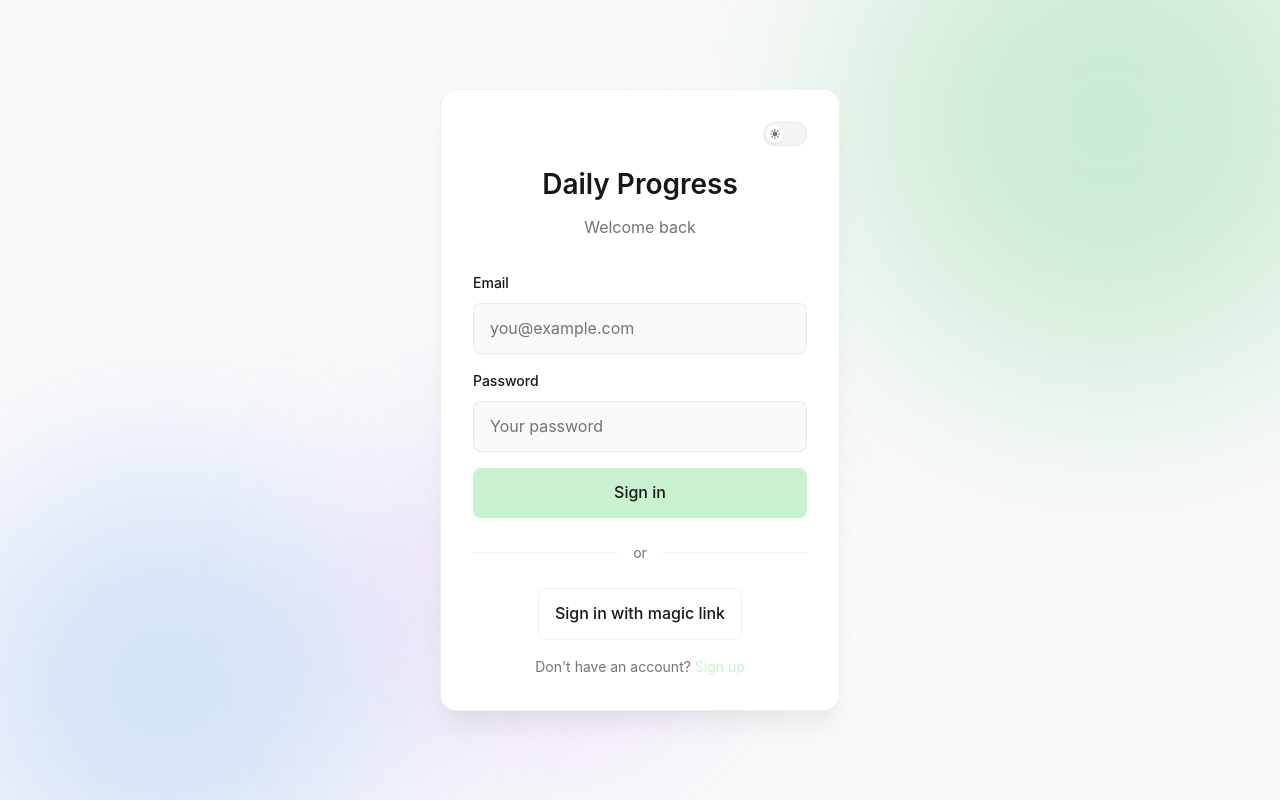
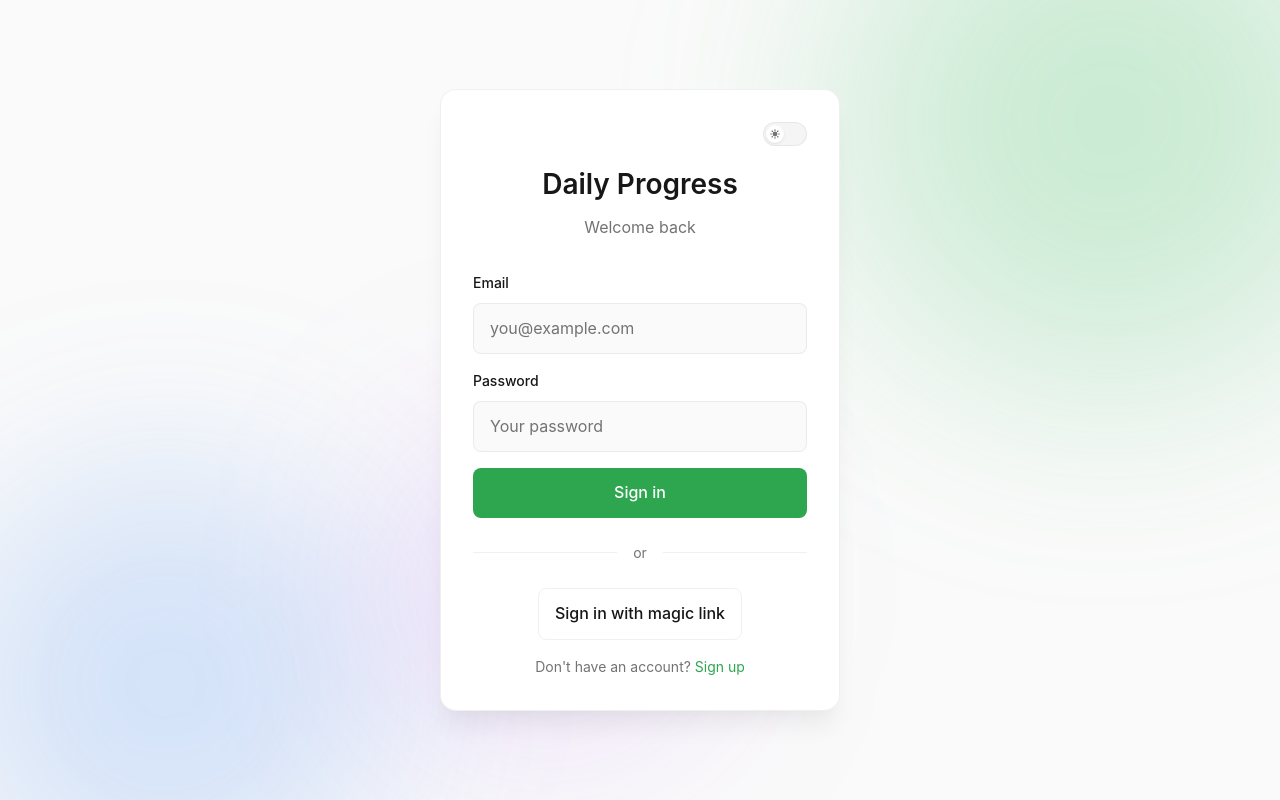
Before and after one commit to skip5this/daily-progress, a React (Vite) app: page / in a window 1280 px wide. Built offline with nearby package versions, Linux system fonts and the light colour scheme; no server answers.

Commit message:
Use darker green for light mode, mint green for dark mode

```diff
--- a/src/components/ui/Button.tsx
+++ b/src/components/ui/Button.tsx
@@ -25,7 +25,7 @@ export const Button: React.FC<ButtonProps> = ({
             case 'primary':
                 return {
                     background: 'var(--accent)',
-                    color: '#1a1a1a',
+                    color: 'var(--accent-text)',
                 };
             case 'secondary':
                 return {
--- a/src/index.css
+++ b/src/index.css
@@ -10,10 +10,11 @@
   --muted: #737373;
   --muted-bg: #f5f5f5;
 
-  /* Primary accent - mint green */
-  --accent: #C9F2D0;
+  /* Primary accent - darker green for light mode */
+  --accent: #2ea650;
   --accent-light: #e1f8e8;
-  --accent-dark: #9ee6ab;
+  --accent-dark: #258443;
+  --accent-text: #ffffff;
 
   /* Semantic colors */
   --success: #22c55e;
@@ -43,10 +44,11 @@
   --muted: #a3a3a3;
   --muted-bg: #262626;
 
-  /* Accent adjustments for dark */
+  /* Accent adjustments for dark - mint green */
   --accent: #C9F2D0;
   --accent-light: #1e3a28;
   --accent-dark: #9ee6ab;
+  --accent-text: #1a1a1a;
 
   /* Brighter semantic colors for dark mode */
   --success: #4ade80;
@@ -361,7 +363,7 @@ body {
 
 .auth-button.primary {
   background: var(--accent);
-  color: #1a1a1a;
+  color: var(--accent-text);
 }
 
 .auth-button.primary:hover:not(:disabled) {
--- a/src/screens/TodayScreen.tsx
+++ b/src/screens/TodayScreen.tsx
@@ -113,7 +113,7 @@ export const TodayScreen: React.FC<TodayScreenProps> = ({ onOpenWorkout }) => {
                             className="flex flex-col items-center justify-start pt-3 min-w-[60px] h-[80px] rounded-xl transition-all"
                             style={{
                                 background: isSelected ? 'var(--accent)' : 'transparent',
-                                color: isSelected ? '#1a1a1a' : 'var(--muted)',
+                                color: isSelected ? 'var(--accent-text)' : 'var(--muted)',
                                 transform: isSelected ? 'scale(1.05)' : 'scale(1)',
                                 border: isToday && !isSelected ? '1px solid var(--border)' : 'none',
                             }}
@@ -121,14 +121,14 @@ export const TodayScreen: React.FC<TodayScreenProps> = ({ onOpenWorkout }) => {
                             <span className="text-xs font-medium mb-1">{format(date, 'EEE')}</span>
                             <span
                                 className="text-lg font-bold"
-                                style={{ color: isSelected ? '#1a1a1a' : 'var(--foreground)' }}
+                                style={{ color: isSelected ? 'var(--accent-text)' : 'var(--foreground)' }}
                             >
                                 {format(date, 'd')}
                             </span>
                             {hasData ? (
                                 <div
                                     className="w-1 h-1 rounded-full mt-1"
-                                    style={{ background: isSelected ? '#1a1a1a' : 'var(--accent)' }}
+                                    style={{ background: isSelected ? 'var(--accent-text)' : 'var(--accent)' }}
                                 />
                             ) : null}
                         </button>
--- a/src/screens/TrendsScreen.tsx
+++ b/src/screens/TrendsScreen.tsx
@@ -39,7 +39,7 @@ export const TrendsScreen: React.FC = () => {
                             className="px-3 py-1 text-xs font-medium rounded-md transition-colors"
                             style={{
                                 background: timeframe === tf ? 'var(--accent)' : 'transparent',
-                                color: timeframe === tf ? '#1a1a1a' : 'var(--muted)',
+                                color: timeframe === tf ? 'var(--accent-text)' : 'var(--muted)',
                             }}
                         >
                             {tf === 'all' ? 'All' : `${tf} Days`}
```
